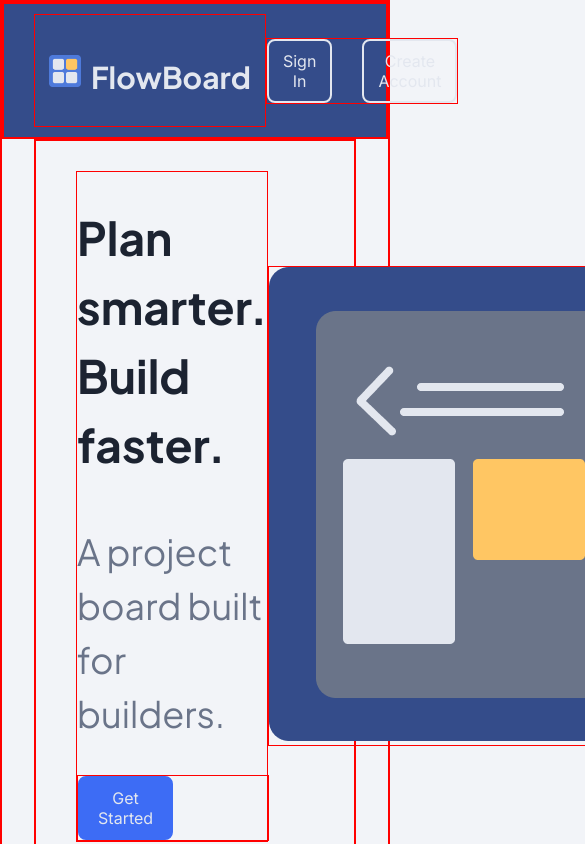
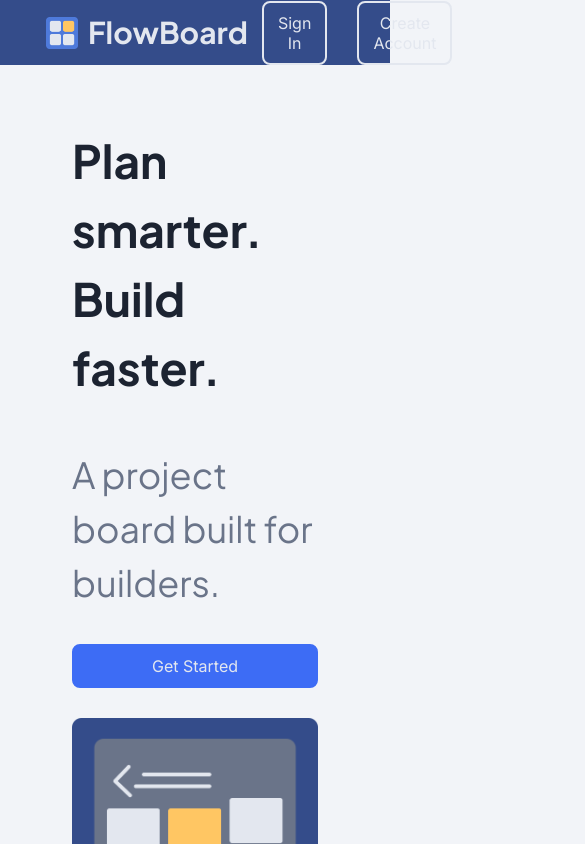
Before and after one commit to notEmmi/FlowBoard, a React (Vite) app in the folder frontend/: page /landing in a window 390 px wide. Shown: the top 844 px of the page, 585 px wide, since content can reach past the window. Built offline with nearby package versions, Linux system fonts and the light colour scheme; no server answers.

Commit message:
style: update TopNav and Landing styles for improved layout and responsiveness

```diff
--- a/frontend/src/components/TopNav.css
+++ b/frontend/src/components/TopNav.css
@@ -5,20 +5,35 @@
 	align-items: center;
 }
 
-div {
-	border: solid 1px red;
-}
-
 .top-nav-container {
 	background-color: var(--ui-sidebar);
 	justify-content: space-between;
-	padding: 10px 30px;
+	padding-left: 138px;
+	padding-right: 138px;
 }
+
+@media(max-width: 768px){
+	.top-nav-container {
+		padding-left: 32px;
+		padding-right: 32px;
+	}
+}
+
+@media(max-width: 375px){
+	.top-nav-container {
+		padding-left: 16px;
+		padding-right: 16px;
+	}
+}
+
 
 .top-nav {
 	gap: 30px;
 }
 
+.top-logo h3 {
+	margin: 0;
+}
 
 .top-logo .btn-logo {
 	gap: 10px;
--- a/frontend/src/pages/Landing.css
+++ b/frontend/src/pages/Landing.css
@@ -4,8 +4,6 @@
   flex-direction: column;
   justify-content: center;
 }
-
-
 
 /* Section 1 */
 
@@ -15,6 +13,13 @@
   align-items: center;
   justify-content: space-around;
   padding: 30px 40px;
+  gap: 30px;
+}
+
+@media (max-width: 768px) {
+  .landing .section1 {
+    flex-direction: column;
+  }
 }
 
 .landing .section1 .left {
@@ -32,6 +37,9 @@
 }
 
 .landing .section1 .left .ctas button {
-  width: 50%;
   margin-left: 0;
 }
+
+.landing .section1 .right img{
+  width: 100%;
+}
```
